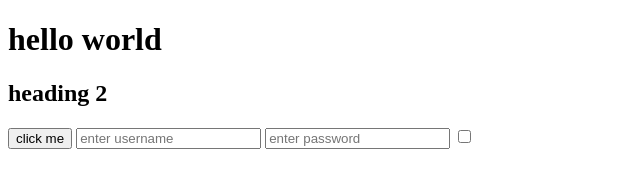
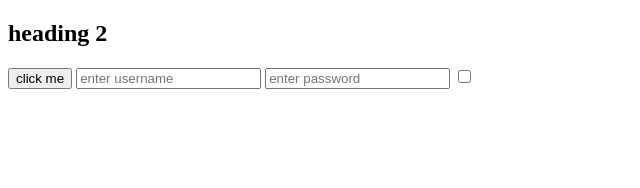
Before and after one commit to shahzadmalik4/myflex, a plain HTML site: page data.html in a window 1280 px wide. Shown: the whole page, without its empty margins (0-640 px from the left). Drawn offline with nearby package versions, Linux system fonts and the light colour scheme.

Commit message:
Update data.html

```diff
--- a/data.html
+++ b/data.html
@@ -8,7 +8,7 @@
 </head>
 
 <body>
-    <h1>hello world</h1>
+<!--     <h1>M.Umer</h1> -->
     <h2>heading 2</h2>
     <button>click me</button>
 <input type="text" placeholder="enter username">
```
